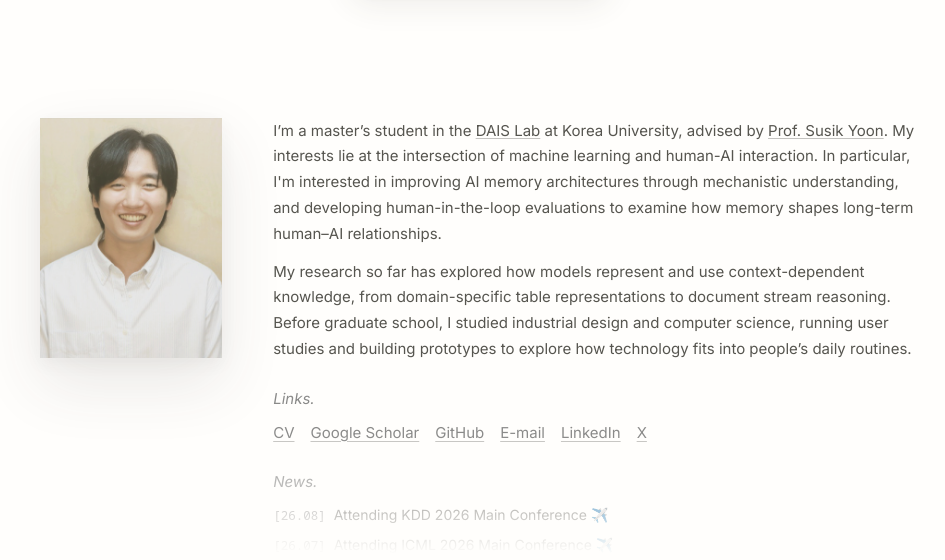
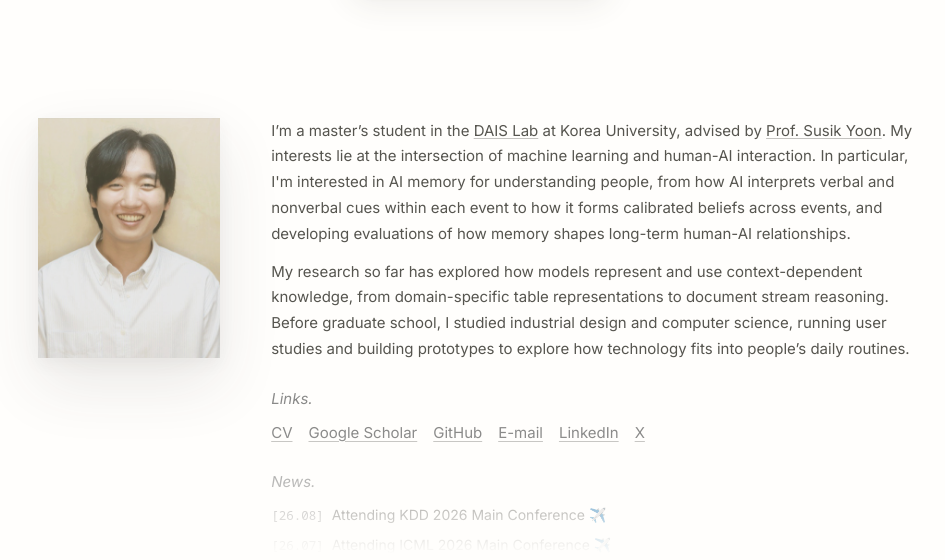
Before and after one commit to woojoonjung/woojoonjung.github.io, a plain HTML site: page index.html in a window 1280 px wide. Shown: the part 152-712 px from the top of the page, without its empty margins (160-1105 px from the left). Drawn offline with Linux system fonts and the light colour scheme; a web font is replaced by a local one.

Commit message:
Revise the home biography, update a paper link and the CV, and widen the profile slightly.
Co-authored-by: Cursor <cursoragent@cursor.com>

```diff
--- a/css/site.css
+++ b/css/site.css
@@ -512,7 +512,7 @@ body.is-morphing #morphTag { opacity: 0 !important; transition: none; }
 /* Desktop profile. The portrait and reading area share one grid row. */
 @media (min-width: 1024px) {
   .profile-top {
-    --profile-width-extra: 84px;
+    --profile-width-extra: 88px;
     --profile-lift: 10px;
     --profile-start: max(var(--space-6), calc(50dvh - var(--profile-photo-width) / var(--profile-photo-ratio) / 2 - var(--profile-header-height, 171px) - var(--profile-lift)));
     min-height: calc(100dvh - var(--profile-header-height, 171px));
--- a/index.html
+++ b/index.html
@@ -7,7 +7,7 @@
   <meta name="description" content="Woojun Jung — graduate researcher at the DAIS Lab, Korea University, working across machine learning, data mining, and human–AI interaction, with a background in industrial design." />
   <link rel="icon" type="image/png" href="assets/woojun_logo.png" />
   <link rel="stylesheet" href="css/tokens.css" />
-  <link rel="stylesheet" href="css/site.css?v=profile-tablet-1" />
+  <link rel="stylesheet" href="css/site.css?v=profile-tablet-2" />
   <script>
     // Arriving with a #hash (e.g. from the Research/Projects nav) should land
     // instantly, not animate up from the top — override the global smooth
@@ -83,8 +83,8 @@
               <div class="row__body profile-biography">
                 <p>I’m a master’s student in the <a href="https://dais.korea.ac.kr/">DAIS Lab</a> at Korea University, advised by <a href="https://dais.korea.ac.kr/pi/">Prof. Susik Yoon</a>.
                   My interests lie at the intersection of machine learning and human-AI interaction.
-                  In particular, I'm interested in improving AI memory architectures through mechanistic understanding,
-                  and developing human-in-the-loop evaluations to examine how memory shapes long-term human–AI relationships.
+                  In particular, I'm interested in AI memory for understanding people, from how AI interprets verbal and nonverbal cues within each event to how it forms calibrated beliefs across events,
+                  and developing evaluations of how memory shapes long-term human-AI relationships.
                 </p>
                 <p>
                   My research so far has explored how models represent and use context-dependent knowledge, from domain-specific table representations to document stream reasoning.
@@ -97,7 +97,7 @@
               <div class="row__label section-label">Links.</div>
               <div class="row__body">
                 <div class="ref-links">
-                  <a href="assets/Woojun_Jung_CV.pdf?v=9bf0e828496b" target="_blank" rel="noopener">CV</a>
+                  <a href="assets/Woojun_Jung_CV.pdf?v=c442c3c7f8d1" target="_blank" rel="noopener">CV</a>
                   <a href="https://scholar.google.com/citations?user=hVdeNvsAAAAJ&hl=ko" target="_blank" rel="noopener">Google Scholar</a>
                   <a href="https://github.com/woojoonjung" target="_blank" rel="noopener">GitHub</a>
                   <a href="mailto:woojoon@korea.ac.kr" target="_blank" rel="noopener">E-mail</a>
```
Also changed, not shown: project-bianca.html (+1 -1 lines), project-drsnap.html (+1 -1 lines), project-silverlining.html (+1 -1 lines), projects.html (+1 -1 lines), research.html (+2 -2 lines), 1 other file.
